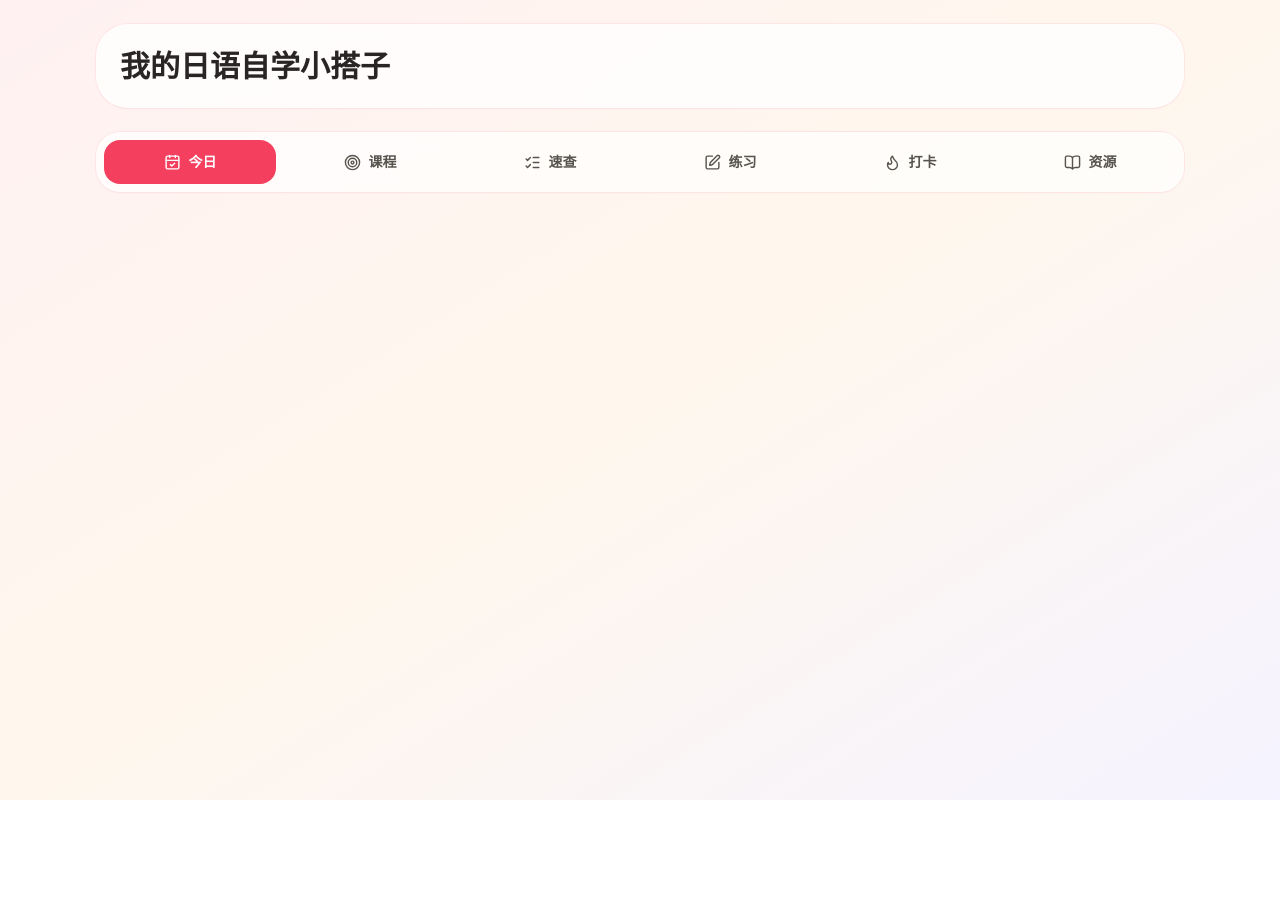
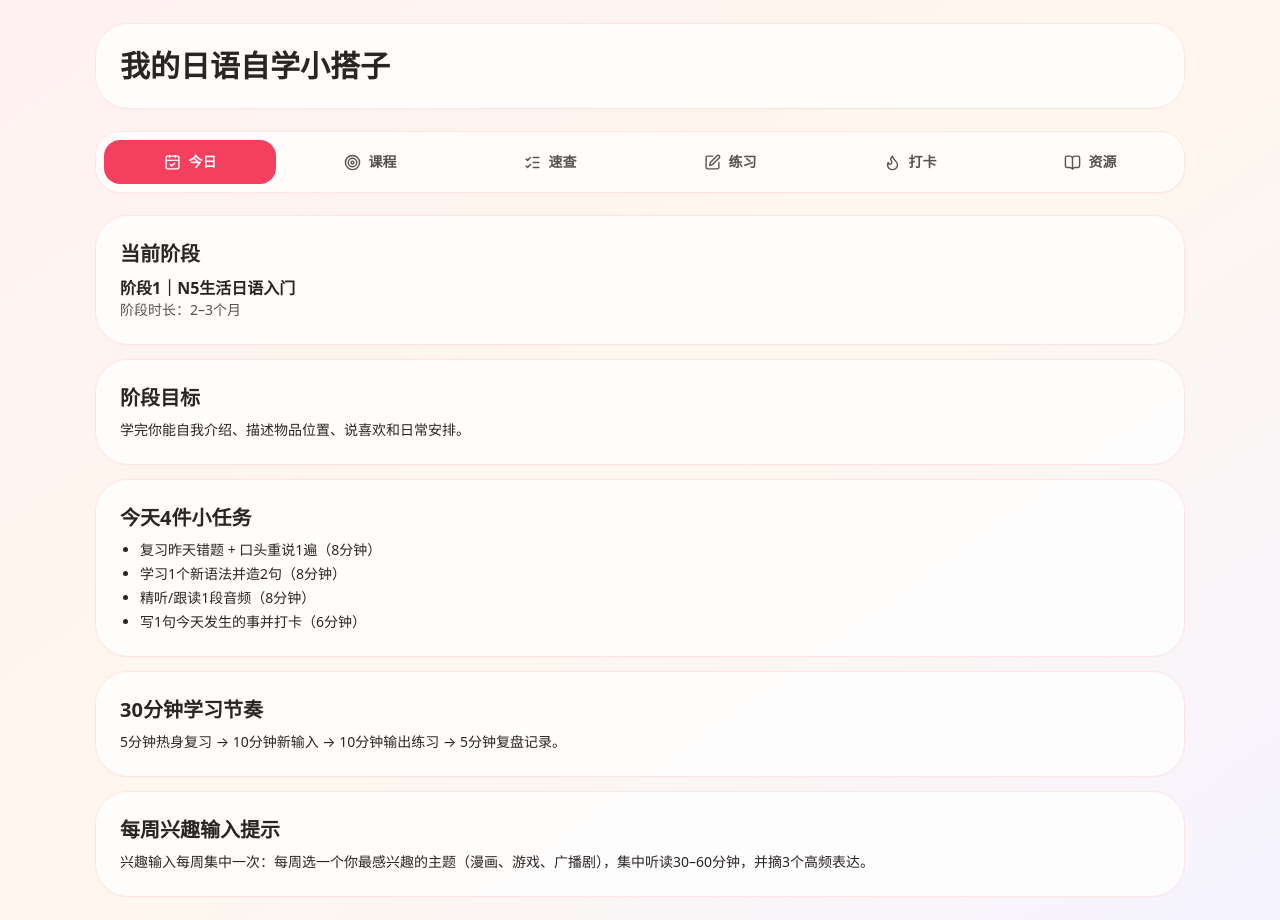
Before and after one commit to eliaukpuppy/japanese-learning-companion, a React (Vite) app in the folder japanese-learning-companion/: page / in a window 1280 px wide. Before the commit the page ends 800 px from the top, so only its background shows below. Built offline with nearby package versions, Linux system fonts and the light colour scheme.

Commit message:
fix: restore today/resources tabs and page rendering

```diff
--- a/japanese-learning-companion/src/App.jsx
+++ b/japanese-learning-companion/src/App.jsx
@@ -52,6 +52,32 @@ const allProgress = (stages) => {
   return Math.round((units.filter((u) => u.done).length / units.length) * 100);
 };
 
+const resourceCategories = [
+  {
+    title: "词典 / 语法",
+    links: [
+      { label: "Weblio 国语辞典", href: "https://www.weblio.jp/" },
+      { label: "Jisho 英日词典", href: "https://jisho.org/" },
+      { label: "Imabi 语法", href: "https://imabi.org/" }
+    ]
+  },
+  {
+    title: "听力 / 播客",
+    links: [
+      { label: "Nihongo con Teppei", href: "https://www.youtube.com/@nihongoconteppei" },
+      { label: "Comprehensible Japanese", href: "https://www.youtube.com/@ComprehensibleJapanese" }
+    ]
+  },
+  {
+    title: "短文阅读 / 多读",
+    links: [
+      { label: "NHK News Web Easy", href: "https://www3.nhk.or.jp/news/easy/" },
+      { label: "青空文库", href: "https://www.aozora.gr.jp/" },
+      { label: "小説家になろう", href: "https://syosetu.com/" }
+    ]
+  }
+];
+
 export default function JapaneseLearningCompanion() {
   const [plan, setPlan] = useState(loadPlan);
   const [tab, setTab] = useState("today");
@@ -70,6 +96,35 @@ export default function JapaneseLearningCompanion() {
       {[["today", "今日", CalendarCheck],["route", "课程", Target],["quick", "速查", ListChecks],["practice", "练习", PenSquare],["checkin", "打卡", Flame],["resources", "资源", BookOpen]].map(([key,label,Icon]) => <button key={key} onClick={()=>setTab(key)} className={`flex items-center justify-center gap-2 rounded-2xl px-3 py-3 text-sm font-semibold ${tab===key?"bg-rose-500 text-white":"text-stone-600 hover:bg-rose-50"}`}><Icon size={17}/>{label}</button>)}
     </nav>
 
+    {tab === "today" && <motion.main className="space-y-4">
+      <section className="rounded-[2rem] bg-white/80 p-6 shadow-sm ring-1 ring-rose-100">
+        <h2 className="text-xl font-bold">当前阶段</h2>
+        <p className="mt-2 font-semibold">{currentStage.name}</p>
+        <p className="text-sm text-stone-600">阶段时长：{currentStage.duration}</p>
+      </section>
+      <section className="rounded-[2rem] bg-white/80 p-6 shadow-sm ring-1 ring-rose-100">
+        <h2 className="text-xl font-bold">阶段目标</h2>
+        <p className="mt-2 text-sm">{currentStage.goal}</p>
+      </section>
+      <section className="rounded-[2rem] bg-white/80 p-6 shadow-sm ring-1 ring-rose-100">
+        <h2 className="text-xl font-bold">今天4件小任务</h2>
+        <ul className="mt-2 list-disc pl-5 text-sm space-y-1">
+          <li>复习昨天错题 + 口头重说1遍（8分钟）</li>
+          <li>学习1个新语法并造2句（8分钟）</li>
+          <li>精听/跟读1段音频（8分钟）</li>
+          <li>写1句今天发生的事并打卡（6分钟）</li>
+        </ul>
+      </section>
+      <section className="rounded-[2rem] bg-white/80 p-6 shadow-sm ring-1 ring-rose-100">
+        <h2 className="text-xl font-bold">30分钟学习节奏</h2>
+        <p className="mt-2 text-sm">5分钟热身复习 → 10分钟新输入 → 10分钟输出练习 → 5分钟复盘记录。</p>
+      </section>
+      <section className="rounded-[2rem] bg-white/80 p-6 shadow-sm ring-1 ring-rose-100">
+        <h2 className="text-xl font-bold">每周兴趣输入提示</h2>
+        <p className="mt-2 text-sm">{plan.profile.interestRule}：每周选一个你最感兴趣的主题（漫画、游戏、广播剧），集中听读30–60分钟，并摘3个高频表达。</p>
+      </section>
+    </motion.main>}
+
     {tab === "route" && <motion.main className="space-y-4">{minnaUpperLessons.slice(0,25).map((lesson)=><section key={lesson.lessonNumber} className="rounded-[2rem] bg-white/80 p-6 shadow-sm ring-1 ring-rose-100"><div className="flex justify-between"><h2 className="text-xl font-bold">{lesson.title}</h2><button onClick={()=>toggleLessonCheck(lesson.lessonNumber)} className={`rounded-full px-3 py-1 text-sm font-semibold ${plan.lessonChecks[lesson.lessonNumber]?"bg-emerald-100 text-emerald-700":"bg-rose-100 text-rose-700"}`}>{plan.lessonChecks[lesson.lessonNumber]?"已完成":"标记完成"}</button></div><p className="mt-2 text-sm">本课目标：{lesson.goal}</p><p className="mt-3 font-semibold">核心句型/语法</p><ul className="list-disc pl-5 text-sm">{lesson.grammarPoints.map((g)=><li key={g}>{g}</li>)}</ul><p className="mt-3 font-semibold">关键词/助词/形式</p><div className="mt-1 flex flex-wrap gap-2">{lesson.keywords.map((k)=><span key={k} className="rounded-full bg-rose-100 px-2 py-1 text-xs">{k}</span>)}</div><p className="mt-3 font-semibold">例句</p><ul className="text-sm">{lesson.examples.map((e,idx)=><li key={idx}>{e.jp}（{e.cn}）</li>)}</ul><p className="mt-3 font-semibold">小练习</p><ul className="list-disc pl-5 text-sm">{lesson.miniPractice.map((m,idx)=><li key={idx}>{m.prompt}</li>)}</ul></section>)}</motion.main>}
 
     {tab === "quick" && <motion.main className="grid gap-5 md:grid-cols-2">{[quickReference.particles,quickReference.verbForms,quickReference.adjectiveNoun,quickReference.confusionPairs].map((sec)=><section key={sec.title} className="rounded-[2rem] bg-white/80 p-6 shadow-sm ring-1 ring-rose-100"><h2 className="text-lg font-bold">{sec.title}</h2><ul className="mt-2 space-y-2 text-sm">{sec.items.map((item,idx)=><li key={idx}>{typeof item==="string"?item:item.particle?`${item.particle}：${item.usage}（${item.example}）`:`${item.pair}：${item.tip}`}</li>)}</ul></section>)}</motion.main>}
@@ -77,5 +132,20 @@ export default function JapaneseLearningCompanion() {
     {tab === "practice" && <motion.main className="space-y-4">{[["A. 选择助词",practiceQuestions.sectionA],["B. 翻译成日语",practiceQuestions.sectionB],["C. 动词变形",practiceQuestions.sectionC]].map(([label,sec])=><section key={sec.title} className="rounded-[2rem] bg-white/80 p-6 shadow-sm ring-1 ring-rose-100"><h2 className="text-lg font-bold">{label}</h2>{sec.questions.map((q)=><div key={q.id} className="mt-3 rounded-2xl bg-stone-50 p-3"><p className="text-sm font-medium">{q.id}. {q.prompt}</p>{q.choices && <p className="mt-1 text-xs text-stone-500">选项：{q.choices.join(" / ")}</p>}<div className="mt-2 flex gap-2"><button onClick={()=>setAnswersVisible((v)=>({...v,[q.id]:!v[q.id]}))} className="rounded-full bg-rose-100 px-3 py-1 text-xs">{answersVisible[q.id]?"隐藏答案":"查看答案"}</button><button onClick={()=>toggleWrongQuestion(q.id)} className={`rounded-full px-3 py-1 text-xs ${plan.wrongQuestions[q.id]?"bg-amber-200":"bg-stone-200"}`}>{plan.wrongQuestions[q.id]?"已标记错题":"标记错题"}</button></div>{answersVisible[q.id] && <p className="mt-1 text-sm text-rose-700">参考答案：{q.answer}</p>}</div>)}</section>)}</motion.main>}
 
     {tab === "checkin" && <motion.main className="space-y-3">{checkinPlan.items.map((item)=>{const state=plan.checkins.find((c)=>c.day===item.day)||{done:false,sentence:"",mistakes:""}; return <section key={item.day} className="rounded-[1.5rem] bg-white/80 p-4 shadow-sm ring-1 ring-rose-100"><div className="flex items-center justify-between"><h3 className="font-bold">Day {item.day}</h3><button onClick={()=>toggleCheckin(item.day)} className={`rounded-full px-3 py-1 text-xs ${state.done?"bg-rose-500 text-white":"bg-rose-100 text-rose-700"}`}>{state.done?"已完成":"完成"}</button></div><p className="text-sm mt-1">复习课次：{item.focus}</p><p className="text-sm">今日重点：{item.focus}</p><input value={state.sentence} onChange={(e)=>updateCheckinField(item.day,"sentence",e.target.value)} placeholder="造句" className="mt-2 w-full rounded-xl border border-rose-100 px-3 py-2 text-sm"/><input value={state.mistakes} onChange={(e)=>updateCheckinField(item.day,"mistakes",e.target.value)} placeholder="错题" className="mt-2 w-full rounded-xl border border-rose-100 px-3 py-2 text-sm"/></section>;})}</motion.main>}
+
+    {tab === "resources" && <motion.main className="grid gap-5 md:grid-cols-2">
+      {resourceCategories.map((category) => (
+        <section key={category.title} className="rounded-[2rem] bg-white/80 p-6 shadow-sm ring-1 ring-rose-100">
+          <h2 className="text-lg font-bold">{category.title}</h2>
+          <div className="mt-3 flex flex-wrap gap-2">
+            {category.links.map((link) => (
+              <a key={link.href} href={link.href} target="_blank" rel="noreferrer" className="rounded-full bg-rose-100 px-3 py-1 text-sm text-rose-700 hover:bg-rose-200">
+                {link.label}
+              </a>
+            ))}
+          </div>
+        </section>
+      ))}
+    </motion.main>}
   </div></div>;
 }
```
